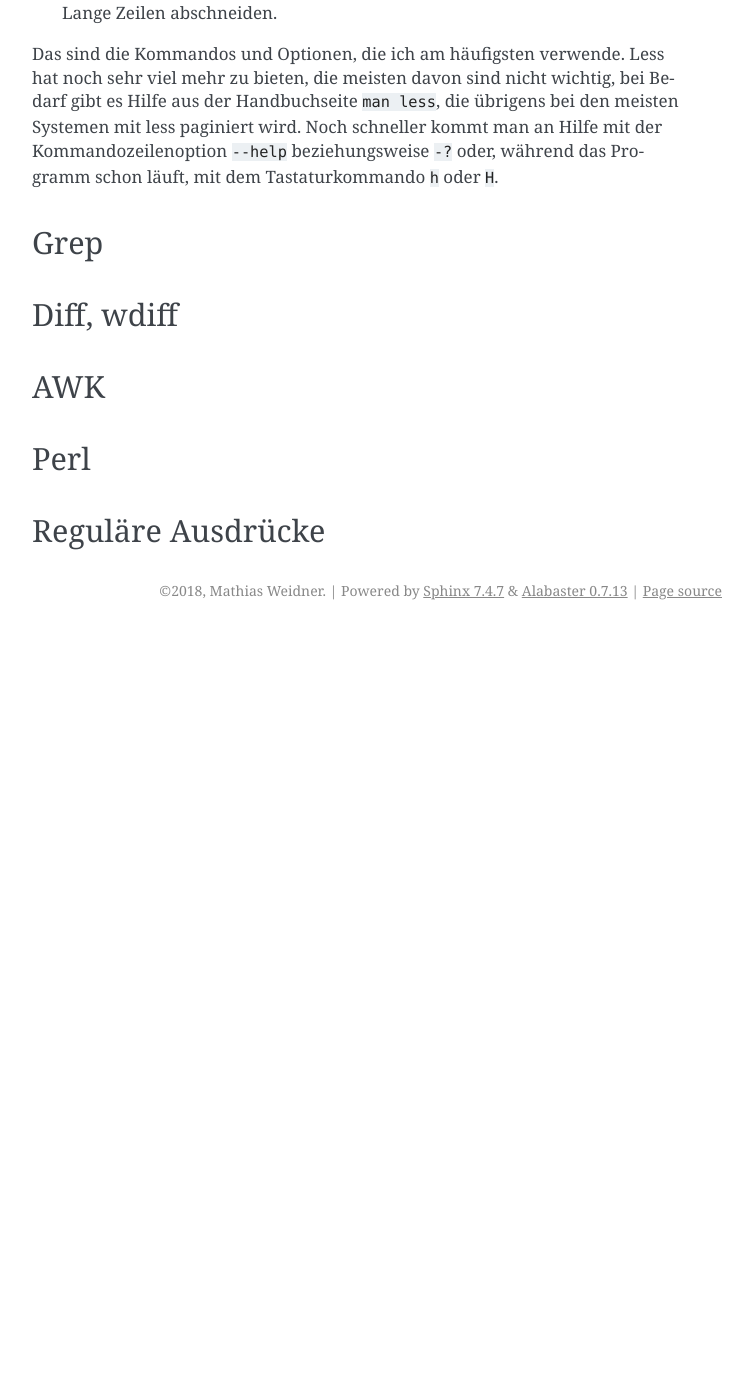
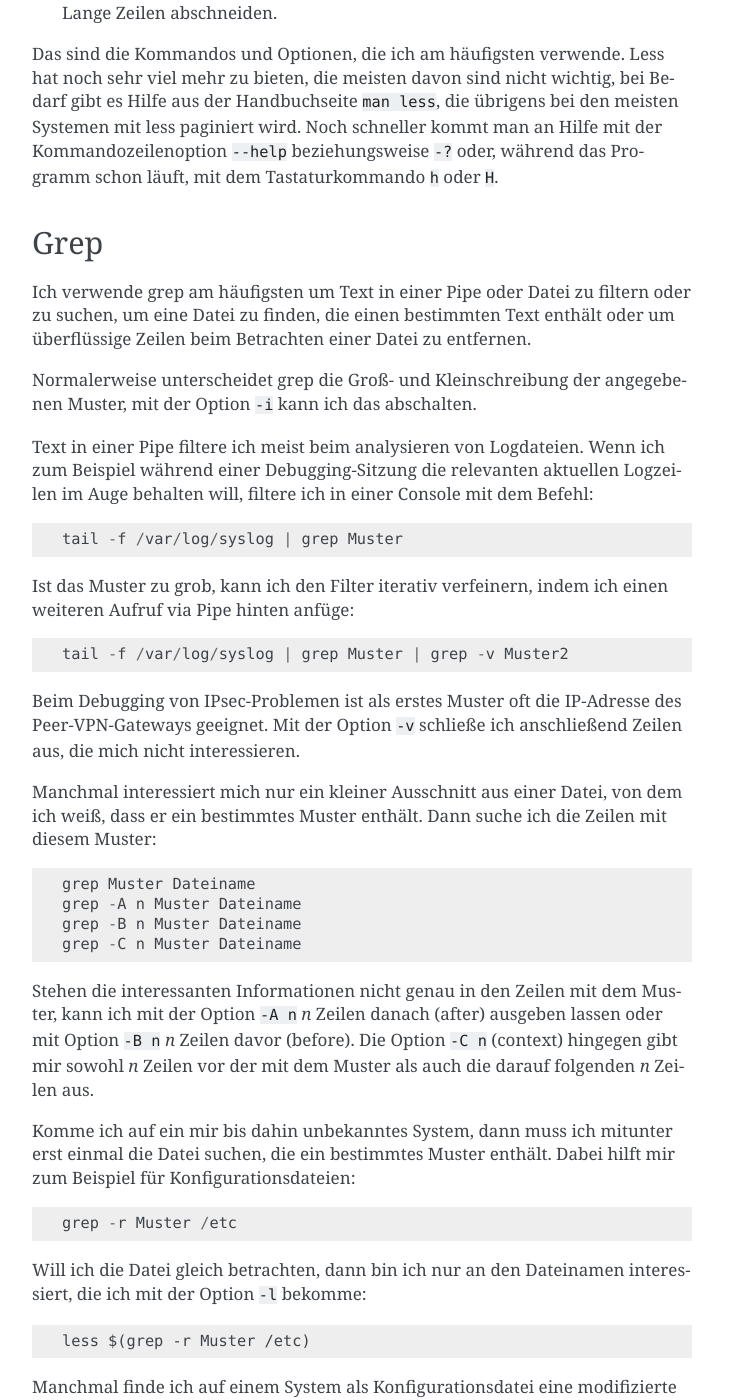
Before and after one commit to matwei-books/Fehlersuche-bei-IPsec-VPN-mit-IKEv2, a Sphinx documentation site: the page built from source/grundlagen/textdateien.rst, in a window 1280 px wide and 1400 px high, scrolled down 3262 px. Shown: the whole window, without its empty margins (388-1141 px from the left). Built offline with Sphinx 7.4.7, drawn with Linux system fonts in a browser that asks for light colours; before the commit the page ends 3892 px from its top, so only the background shows below that; some of the changed text lies outside the part shown.

Commit message:
Text zu grep

```diff
--- a/source/grundlagen/textdateien.rst
+++ b/source/grundlagen/textdateien.rst
@@ -164,6 +164,69 @@ mit dem Tastaturkommando ``h`` oder ``H``.
 Grep
 ----
 
+Ich verwende grep am häufigsten um Text in einer Pipe oder Datei zu
+filtern oder zu suchen, um eine Datei zu finden, die einen bestimmten
+Text enthält oder um überflüssige Zeilen beim Betrachten einer Datei zu
+entfernen.
+
+Normalerweise unterscheidet grep die Groß- und Kleinschreibung der
+angegebenen Muster, mit der Option ``-i`` kann ich das abschalten.
+
+Text in einer Pipe filtere ich meist beim analysieren von Logdateien.
+Wenn ich zum Beispiel während einer Debugging-Sitzung die relevanten
+aktuellen Logzeilen im Auge behalten will, filtere ich in einer Console
+mit dem Befehl::
+
+  tail -f /var/log/syslog | grep Muster
+
+Ist das Muster zu grob, kann ich den Filter iterativ verfeinern, indem
+ich einen weiteren Aufruf via Pipe hinten anfüge::
+
+  tail -f /var/log/syslog | grep Muster | grep -v Muster2
+
+Beim Debugging von IPsec-Problemen ist als erstes Muster oft die
+IP-Adresse des Peer-VPN-Gateways geeignet.
+Mit der Option ``-v`` schließe ich anschließend Zeilen aus, die mich
+nicht interessieren.
+
+Manchmal interessiert mich nur ein kleiner Ausschnitt aus einer Datei,
+von dem ich weiß, dass er ein bestimmtes Muster enthält.
+Dann suche ich die Zeilen mit diesem Muster::
+
+  grep Muster Dateiname
+  grep -A n Muster Dateiname
+  grep -B n Muster Dateiname
+  grep -C n Muster Dateiname
+
+Stehen die interessanten Informationen nicht genau in den Zeilen mit dem
+Muster, kann ich mit der Option ``-A n`` *n* Zeilen danach (after)
+ausgeben lassen oder mit Option ``-B n`` *n* Zeilen davor (before).
+Die Option ``-C n`` (context) hingegen gibt mir sowohl *n* Zeilen vor
+der mit dem Muster als auch die darauf folgenden *n* Zeilen aus.
+
+Komme ich auf ein mir bis dahin unbekanntes System, dann muss ich
+mitunter erst einmal die Datei suchen, die ein bestimmtes Muster enthält.
+Dabei hilft mir zum Beispiel für Konfigurationsdateien::
+
+  grep -r Muster /etc
+
+Will ich die Datei gleich betrachten, dann bin ich nur an den Dateinamen
+interessiert, die ich mit der Option ``-l`` bekomme::
+
+  less $(grep -r Muster /etc)
+
+Manchmal finde ich auf einem System als Konfigurationsdatei eine
+modifizierte Default-Datei mit großen Mengen an Kommentaren und nur
+wenigen Konfigurationsanweisungen.
+Dann reduziere ich die Datei mit folgendem Befehl auf das Wesentliche::
+
+  grep -v -E '^\s*(|#.*)$' Dateiname
+
+Sollten andere Zeichen als ``#`` einen Kommentar einleiten, muss ich den
+Ausdruck entsprechend anpassen.
+Was der Ausdruck nach Option ``-E`` konkret bedeutet, erläutere ich im
+Abschnitt :ref:`grundlagen/textdateien:Reguläre Ausdrücke`.
+
 Diff, wdiff
 -----------
 
```
Also changed, not shown: other parts of source/grundlagen/textdateien.rst (+2 -0 lines).
